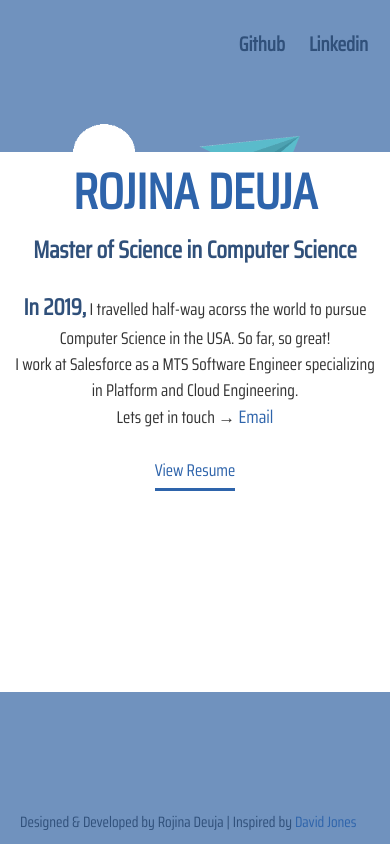
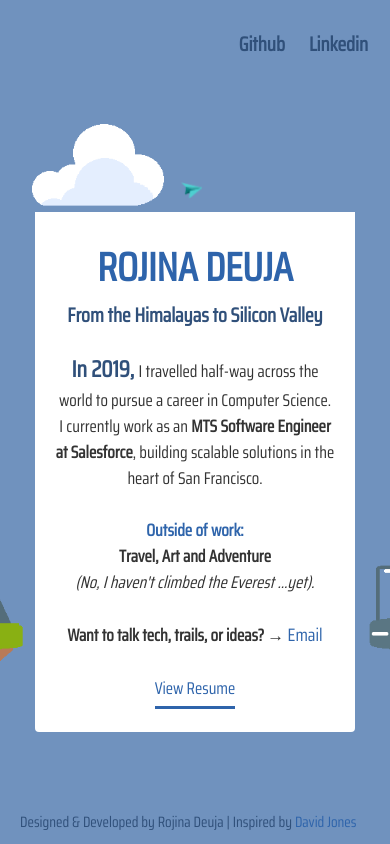
Before and after one commit to rojinadeuja/rojinadeuja.github.io, a React (Create React App) app: page / in a window 390 px wide. Built offline with nearby package versions, Linux system fonts and the light colour scheme; a web font is replaced by a local one.

Commit message:
Update profile card and plane graphics

```diff
--- a/package.json
+++ b/package.json
@@ -9,7 +9,7 @@
     "@testing-library/user-event": "^7.2.1",
     "react": "^16.13.1",
     "react-dom": "^16.13.1",
-    "react-scripts": "3.4.3"
+    "react-scripts": "^5.0.1"
   },
   "scripts": {
     "predeploy": "npm run build",
@@ -35,6 +35,6 @@
     ]
   },
   "devDependencies": {
-    "gh-pages": "^3.1.0"
+    "gh-pages": "^6.3.0"
   }
 }
--- a/src/Components/Main/Home/Home.js
+++ b/src/Components/Main/Home/Home.js
@@ -1,16 +1,52 @@
-import React from 'react';
+import React, { useEffect, useRef } from 'react';
 
-const home = () => {
+const Home = () => {
+    const planeRef = useRef(null);
+
+    useEffect(() => {
+        const el = planeRef.current;
+        if (!el) return;
+
+        const onAnimationEnd = () => {
+            el.classList.remove('fly');
+        };
+
+        const run = () => {
+            // console for debug if needed
+            // eslint-disable-next-line no-console
+            console.log('plane: start animation');
+            el.classList.remove('fly');
+            // force reflow to restart animation
+            // eslint-disable-next-line no-unused-expressions
+            el.offsetWidth;
+            el.classList.add('fly');
+        };
+
+        el.addEventListener('animationend', onAnimationEnd);
+        // initial run and repeat every 18s
+        run();
+        const id = setInterval(run, 18000);
+        return () => {
+            clearInterval(id);
+            el.removeEventListener('animationend', onAnimationEnd);
+        };
+    }, []);
+
     return(
         <div>
-            <img id="fly-demo" alt="Korean Airlines Nepal to USA" src="my-paper-plane.png"/>
             <div className="profile-card">
+                <img id="fly-demo" ref={planeRef} alt="paper plane" src="my-paper-plane.png"/>
                 <header>
                     <h1>ROJINA DEUJA</h1>
-                    <h2>Master of Science in Computer Science</h2>
+                    <h2>From the Himalayas to Silicon Valley</h2>
                 </header>
                 <div className="profile-bio">
-                    <p><span className="large-text">In 2019,</span> I travelled half-way acorss the world to pursue Computer Science in the USA. So far, so great!<br/>I work at Salesforce as a MTS Software Engineer specializing in Platform and Cloud Engineering.<br/>Lets get in touch &rarr; <a href="mailto: rojinadeuja33g@gmail.com"> Email</a></p><br/>
+                    <p><span className="large-text">In 2019, </span>I travelled half-way across the world to pursue a career in Computer Science.<br/>I currently work as an <strong>MTS Software Engineer at Salesforce</strong>, building scalable solutions in the heart of San Francisco.
+                    <br/><br/>
+                    <h3>Outside of work:</h3><b>Travel, Art and Adventure</b>
+                    <br/><i>(No, I haven't climbed the Everest ...yet).</i>
+                    <br/><br/>
+                    <b>Want to talk tech, trails, or ideas?</b> &rarr; <a href="mailto: rojinadeuja33g@gmail.com"> Email</a></p><br/>
                     <a href="/docs/deuja_rojina_resume.pdf" target="_blank" rel="noopener noreferrer">
                         <button id='btn-download' type="submit" className="btn-download"><span style={{ paddingBottom: '0.3em', borderBottomStyle: 'solid' }}>View Resume</span></button>
                     </a>
@@ -20,4 +56,4 @@ const home = () => {
     )
 }
 
-export default home;
+export default Home;
--- a/src/index.css
+++ b/src/index.css
@@ -66,15 +66,16 @@ a:hover{
 }
 
 .profile-card {
-    width: 400px;
-    height: 540px;
+  width: 320px;
+  max-width: 90vw;
+  height: 420px;
   background: #FFFFFF;
   border-radius: 4px;
   position: absolute;
   left: 50%;
   top: 50%;
-    margin-top: -270px ;
-    margin-left: -200px;
+  transform: translate(-50%, -50%);
+  overflow: visible;
 }
 
 .profile-card header {
@@ -87,16 +88,16 @@ a:hover{
     width: auto;
     height: auto;
     display: block;
-    padding-top: 0px;
+    padding-top: 24px;
 }
 .profile-card header h1 {
     color: #2e64ab;
     font-weight: bold;
-    font-size: 50px;
+    font-size: 40px;
 }
 .profile-card header h2 {
   color: #30507a;
-  font-size: 24px;
+  font-size: 20px;
 }
 .profile-card .profile-bio {
     float: right;
@@ -177,23 +178,55 @@ a:hover{
 }
 
 
+/* Flying plane positioned relative to the profile card
+   It moves slowly from the card's left edge to right edge. */
 #fly-demo {
-    top: -10%;
-    left: 30%;
-    position:fixed;
-    width:100px;
-    height: 100px;
-    offset-path: path('M -200 620 C 50.5 100 601.5 10 1000 630');
-    animation: move 15s 0s alternate linear;
-    animation-fill-mode: forwards;
+  position: absolute;
+  /* float above the card so it looks like it's flying over it */
+  top: -40px;
+  left: 8px;
+  width: 41px; /* ~20% larger */
+  height: auto;
+  will-change: transform, opacity, left;
+  opacity: 0;
+  pointer-events: none;
 }
 
-  @keyframes move {
+/* Forward-only flight triggered by adding the `fly` class from JS */
+.fly {
+  animation: fly-forward 7s linear forwards;
+}
+
+@keyframes fly-forward {
   0% {
-      offset-distance: 0%;
+    left: 8px;
+    transform: translateY(0) rotate(0deg);
+    opacity: 0;
+  }
+  3% {
+    opacity: 1;
+  }
+  60% {
+    left: calc(100% - 56px);
+    transform: translateY(-8px) rotate(-6deg);
+    opacity: 1;
+  }
+  90% {
+    opacity: 0;
   }
   100% {
-      offset-distance: 100%;
+    left: calc(120%);
+    transform: translateY(0) rotate(0deg);
     opacity: 0;
   }
 }
+
+@media (max-width: 600px) {
+  #fly-demo {
+    width: 22px;
+    top: -32px;
+    left: 8px;
+    padding: 5px;
+    animation-duration: 16s;
+  }
+}
```
Also changed, not shown: 1 other file (tests, documents, lock files or other folders). Lines whose indentation alone changed are shown as unchanged.
